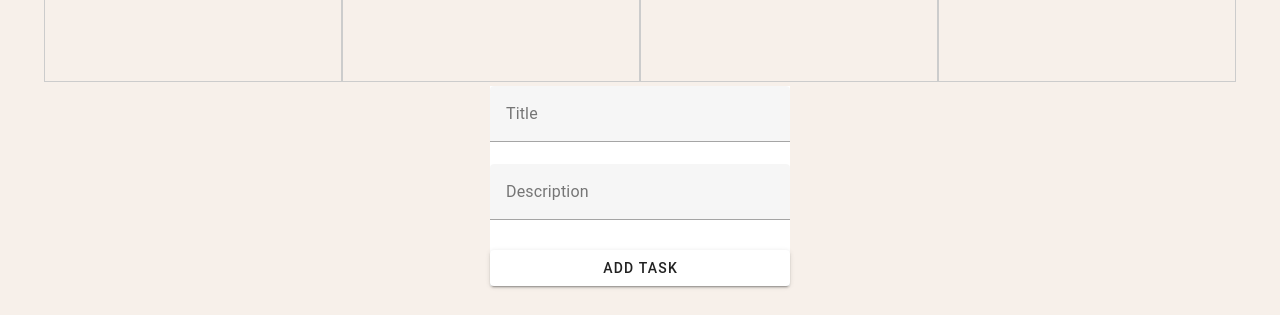
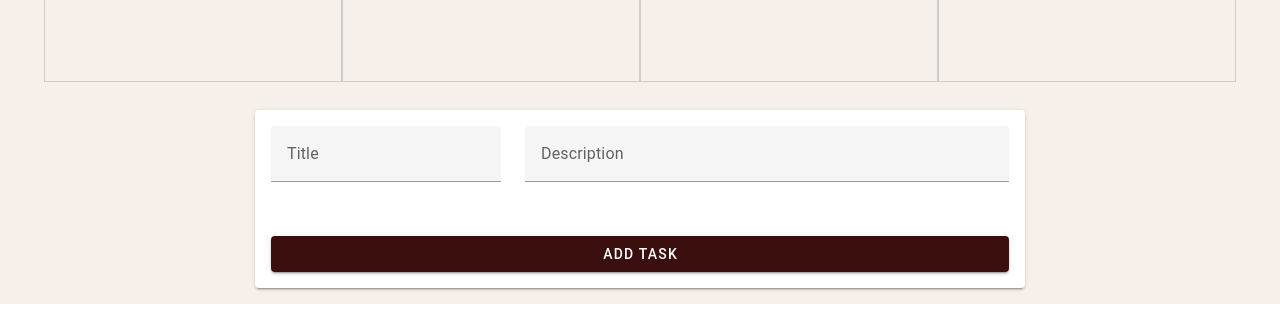
Before and after one commit to FabricioCCapone/fysiofresh-kanban, a Vue app: page / in a window 1280 px wide. Shown: the part 534-849 px from the top of the page. Built offline with nearby package versions, Linux system fonts and the light colour scheme.

Commit message:
Commit 010: styling changes

```diff
--- a/src/components/AddTaskForm.vue
+++ b/src/components/AddTaskForm.vue
@@ -1,15 +1,30 @@
 <template>
-    <v-container>
-        <v-sheet class="mx-auto" width="300">
-            <!-- I send the input to addTitle(title, description) to generate a new card  -->
-            <v-form fast-fail @submit.prevent="addCard">
-                <v-text-field v-model="newTitle" :rules="titleRules" label="Title"></v-text-field>
-                <v-text-field v-model="newDescription" :rules="descriptionRules" label="Description"></v-text-field>
-                <v-btn class="mt-2" type="submit" block>Add Task</v-btn>
-            </v-form>
+  <v-container class="mt-2">
+    <v-row justify="center">
+      <v-col cols="12" md="10" lg="8">
+        <v-sheet elevation="2" rounded class="pa-4" color="white">
+          <!-- ✅ v-form wraps the entire row and button -->
+          <v-form fast-fail @submit.prevent="addCard">
+            <v-row align="end">
+              <v-col cols="12" sm="4">
+                <v-text-field v-model="newTitle" :rules="titleRules" label="Title" dense />
+              </v-col>
+              <v-col cols="12" sm="8">
+                <v-text-field v-model="newDescription" :rules="descriptionRules" label="Description" dense />
+              </v-col>
+              <v-col cols="12" >
+                <v-btn type="submit" color="primary" block class="mt-2">
+                  Add Task
+                </v-btn>
+              </v-col>
+            </v-row>
+          </v-form>
         </v-sheet>
-    </v-container>
+      </v-col>
+    </v-row>
+  </v-container>
 </template>
+
 
 <script setup>
 import { ref } from 'vue'
@@ -19,11 +34,11 @@ const newDescription = ref('')
 
 // Rules to prevent that the input is too long
 const titleRules = [
-    v => v.length <= 50 || 'Task title must be under 50 characters'
+  v => v.length <= 50 || 'Task title must be under 50 characters'
 ]
 // Rules to prevent that the input is too long
 const descriptionRules = [
-    v => v.length <= 200 || 'Description must be under 200 characters'
+  v => v.length <= 200 || 'Description must be under 200 characters'
 ]
 
 //Verifies that newTask and newDescription are not empty. If that is the case, pushes an object (Card) to Board[0] (Backlog)
@@ -43,3 +58,10 @@ const addCard = () => {
   }
 }
 </script>
+
+<style>
+.form {
+  display: flex;
+  align-items: center;
+}
+</style>
--- a/src/components/KanbanBoard.vue
+++ b/src/components/KanbanBoard.vue
@@ -1,5 +1,5 @@
 <template>
-  <appHeader/>
+  <appHeader />
   <v-container class="mt-4">
     <v-row>
       <v-col v-for="(column, colIndex) in board" :key="colIndex" cols="3" class="column with-border">
@@ -16,16 +16,16 @@
               <template v-else>
                 <v-card-title>{{ card.title }}</v-card-title>
                 <v-card-text>{{ card.description }}</v-card-text>
-                <v-btn @click="editingTaskId = card.id">Edit</v-btn>
-                <v-btn @click="deleteTask(card.id)">Delete</v-btn>
+                <v-btn @click="editingTaskId = card.id" color="primary">Edit</v-btn>
+                <v-btn @click="deleteTask(card.id)" color="primary">Delete</v-btn>
               </template>
             </v-card>
           </template>
         </draggable>
       </v-col>
     </v-row>
-    <AddTaskForm @add-card="addCard" />
   </v-container>
+  <AddTaskForm @add-card="addCard" />
 </template>
 
 <script setup>
```
